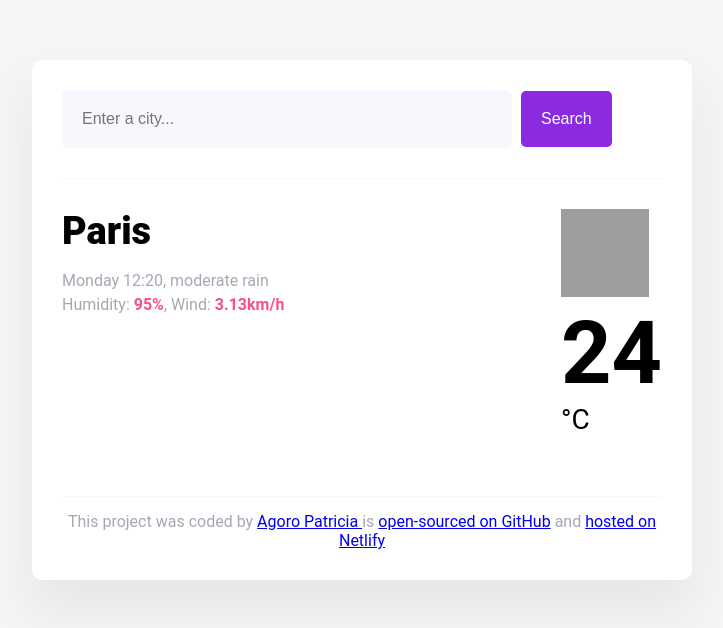
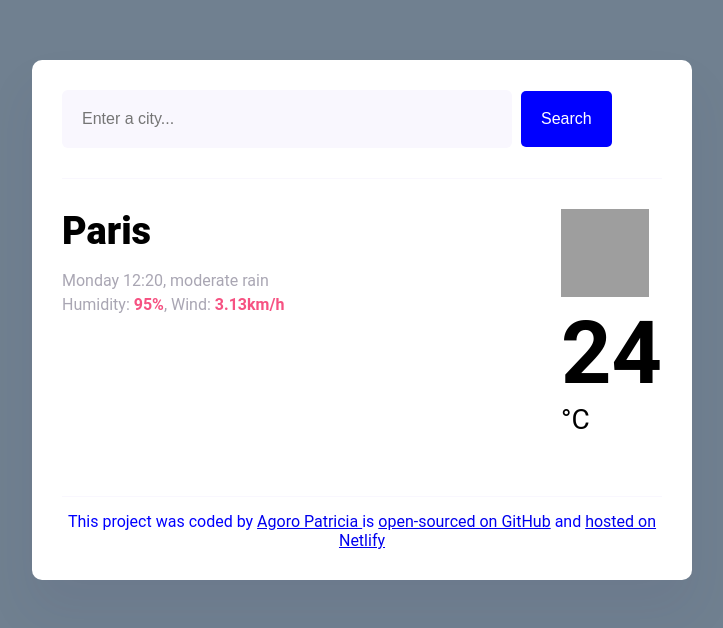
Before and after one commit to Agoro-patra/Forecast, a plain HTML site: page index.html in a window 1280 px wide. Shown: the whole page, without its empty margins (278-1001 px from the left). Drawn offline with nearby package versions, Linux system fonts and the light colour scheme; no server answers; grey boxes are pictures that could not be loaded.

Commit message:
Updated the index.css

```diff
--- a/srcc/index.css
+++ b/srcc/index.css
@@ -1,5 +1,5 @@
 body {
-  background-color: whitesmoke;
+  background-color: slategray;
   font-family: "Roboto", sans-serif;
 }
 .weather-app {
@@ -29,7 +29,7 @@ header {
 .search-button {
   margin-left: 5px;
   font-size: 16px;
-  background-color: blueviolet;
+  background-color: blue;
   color: white;
   border: none;
   padding: 20px;
@@ -119,5 +119,5 @@ footer {
   text-align: center;
   padding-top: 15px;
 
-  color: rgba(39, 33, 66, 0.4);
+  color: blue;
 }
```
